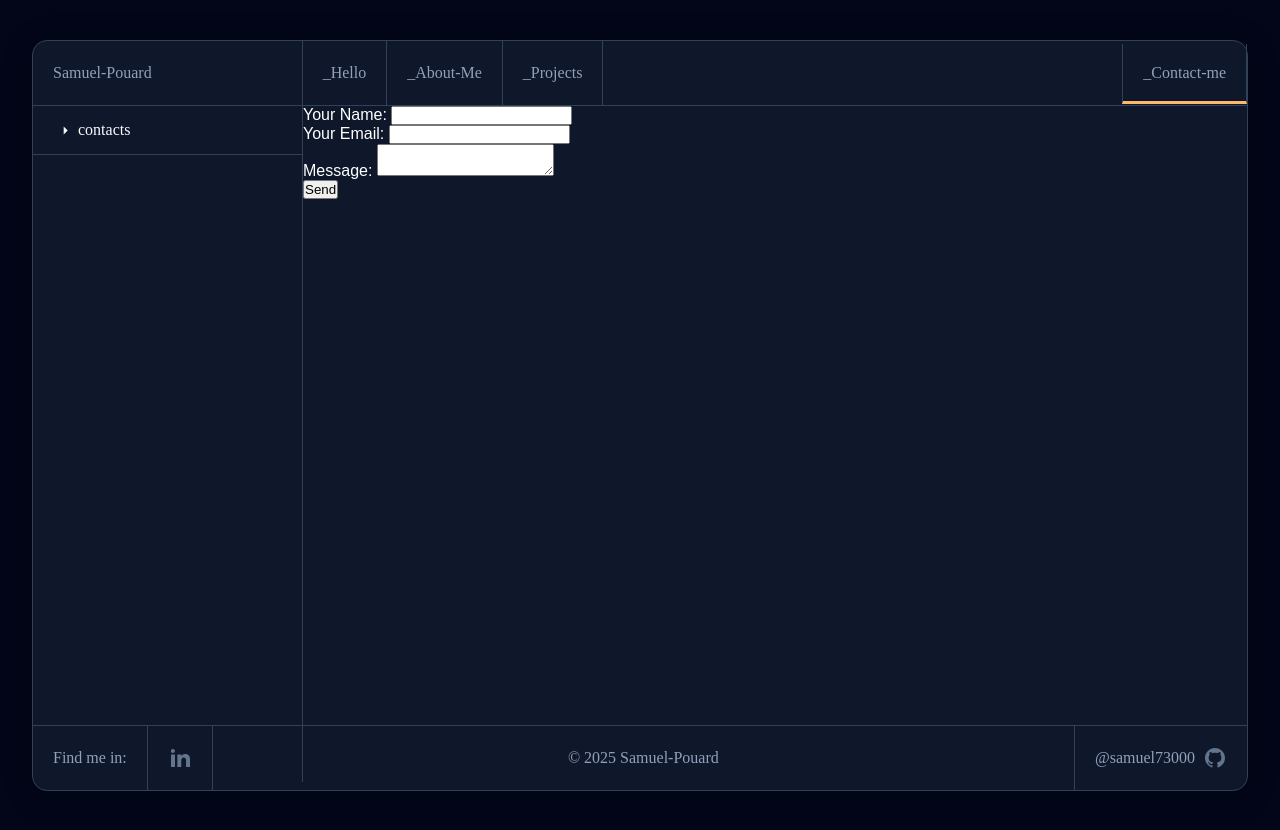
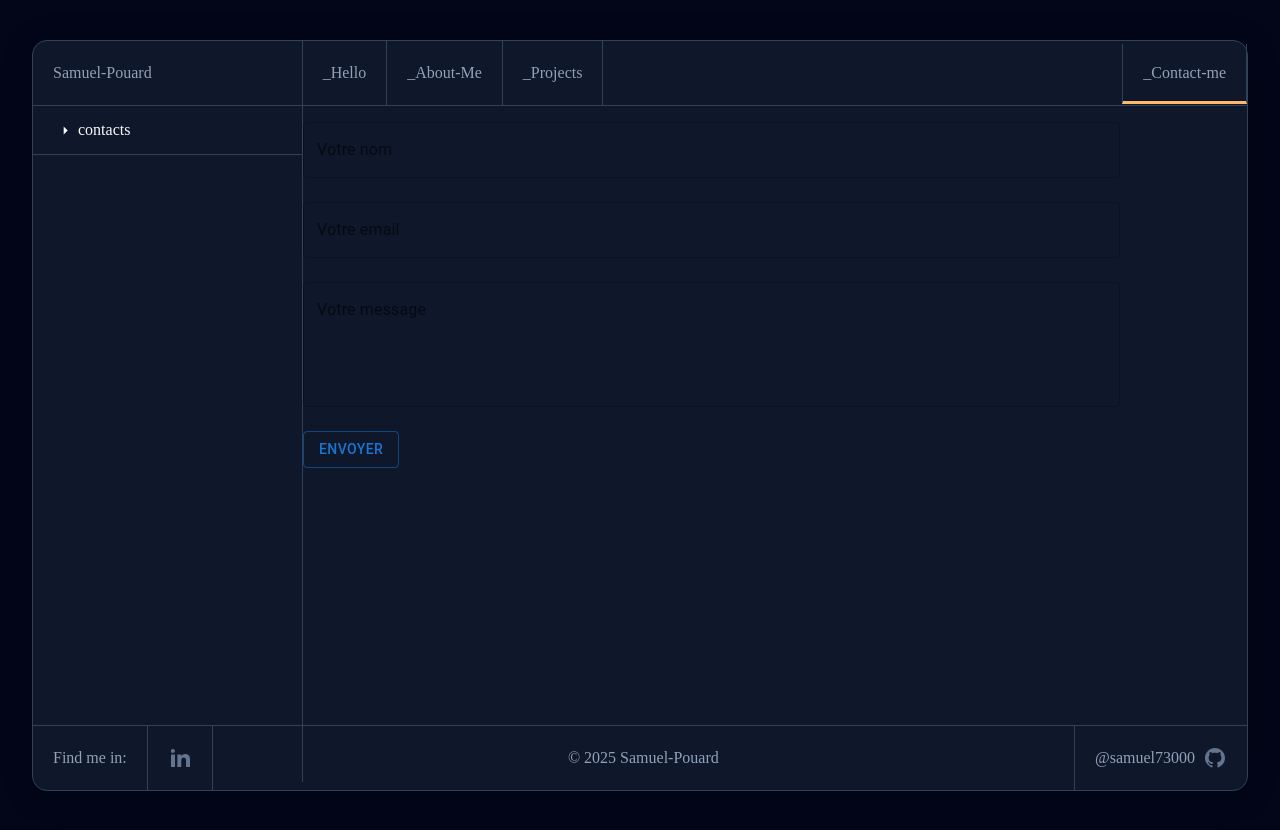
Before and after one commit to samuel73000/Portfolio-v4, a Next.js app: page /contact-me in a window 1280 px wide. Built offline with nearby package versions, Linux system fonts and the light colour scheme.

Commit message:
Update page.js

```diff
--- a/src/app/contact-me/page.js
+++ b/src/app/contact-me/page.js
@@ -46,26 +46,70 @@ export default function contactMe() {
           </div>
         </section>
 
+
+
+
+
+
+
+
+
         <section className='section-2'>
 
+        <form
+        name='contact'
+        method='POST'
+        data-netlify='true'
+        className={open ? "form-visible" : "form-hidden"}>
+        {/* Nécessaire pour le parsing du formulaire par Netlify */}
+        <input type='hidden' name='form-name' value='contact' />
 
-        <form name="contact" method="POST" netlify data-netlify="true">
-  <p>
-    <label>Your Name: <input type="text" name="name" /></label>
-  </p>
-  <p>
-    <label>Your Email: <input type="email" name="email" /></label>
-  </p>
-  <p>
-    <label>Message: <textarea name="message"></textarea></label>
-  </p>
-  <p>
-    <button type="submit">Send</button>
-  </p>
-</form>
+        <TextField
+          type='text'
+          label='Votre nom'
+          name='name'
+          fullWidth
+          margin='normal'
+        />
+
+        <TextField
+          label='Votre email'
+          name='email'
+          type='email'
+          fullWidth
+          margin='normal'
+        />
+
+        <TextField
+          type='text'
+          label='Votre message'
+          name='message'
+          multiline
+          rows={4}
+          fullWidth
+          margin='normal'
+        />
+
+        <Button
+          type='submit'
+          variant='outlined'
+          sx={{
+            marginTop: "1rem",
+
+            "&:hover": {
+              backgroundColor: "rgba(122, 70, 177, 0.1)",
+            },
+          }}>
+          Envoyer
+        </Button>
+      </form>
 
 
         </section>
+
+
+
+
 
         <section className='section-3'></section>
       </main>
```
